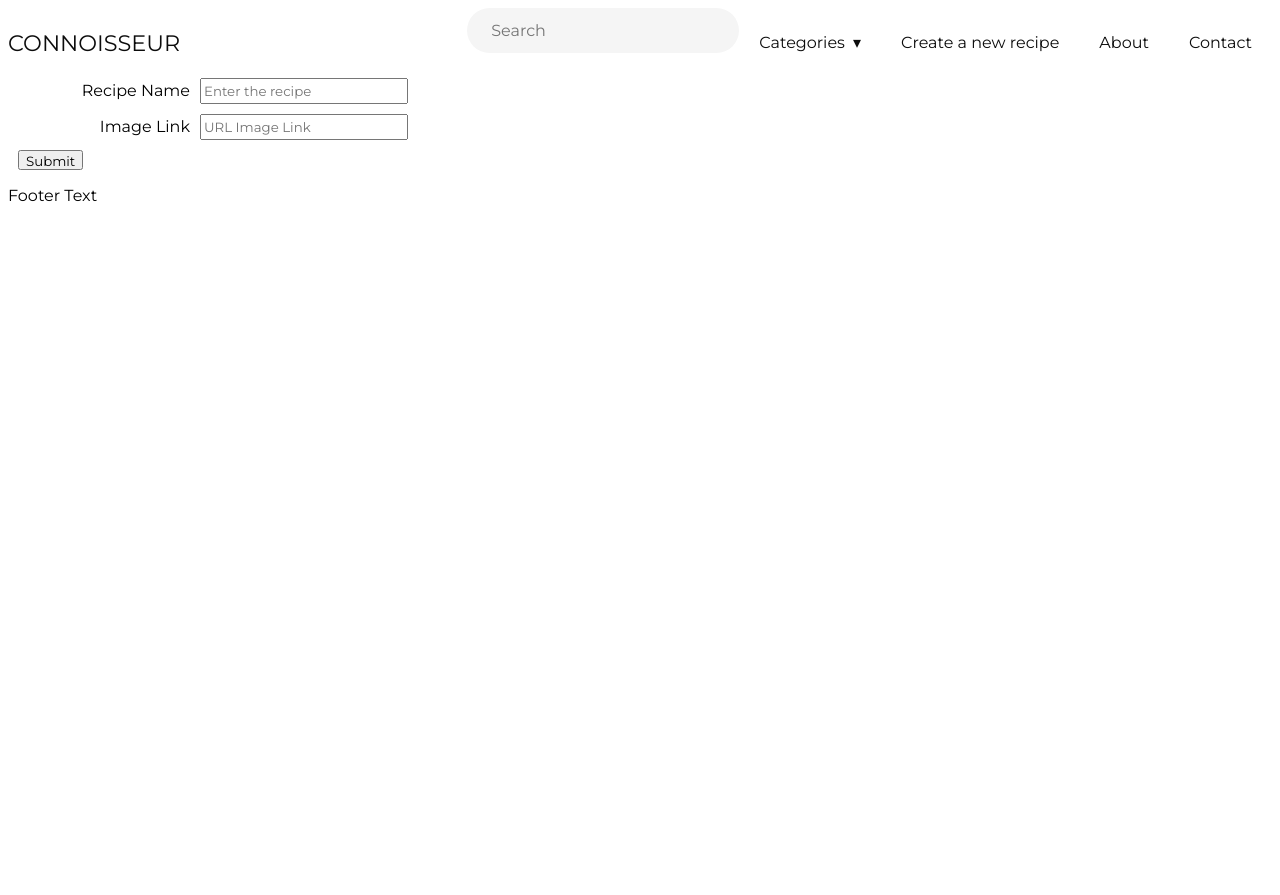
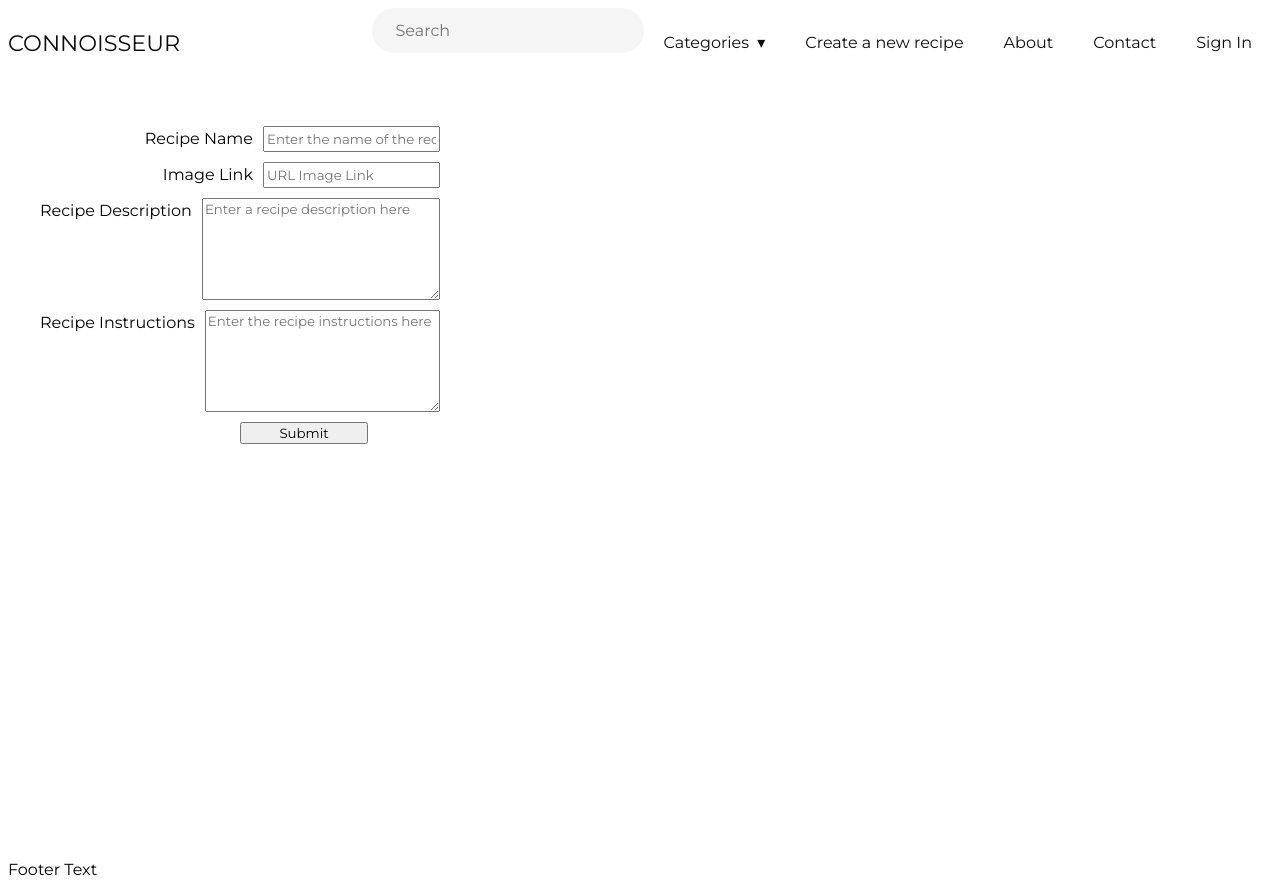
Before and after one commit to msmelissacz21/connoisseur, a React (Create React App) app: page /newrecipe in a window 1280 px wide. Before the commit the page ends 800 px from the top, so only its background shows below. Built offline with nearby package versions, Linux system fonts and the light colour scheme.

Commit message:
add sign up

```diff
--- a/src/App.tsx
+++ b/src/App.tsx
@@ -7,6 +7,7 @@ import './Scss/style.scss';
 import { Route, Routes } from 'react-router-dom';
 import NewRecipe from './Components/CreateNewRecipe/NewRecipe'
 import Home from './Components/Home/Home'
+import About from './Components/About/About'
 
 
 function App() {
@@ -14,6 +15,7 @@ function App() {
     <Routes>
       <Route path ='/' element={<Home />} />
       <Route path='/newrecipe' element={<NewRecipe />} />
+      <Route path = '/about' element={<About />} />
     </Routes>
   );
 }
--- /dev/null
+++ b/src/Components/About/About.tsx
@@ -0,0 +1,14 @@
+import Navbar from "../Navbar/Navbar"
+
+function About() {
+  return (
+    <div><Navbar/>
+        <div>
+            <h1>About</h1>
+            <p>Welcome to Connoisseur, a food recipe app designed with peoples wants and needs in mind.</p>
+        </div>
+    </div>
+  )
+}
+
+export default About
--- a/src/Components/CreateNewRecipe/NewRecipe.tsx
+++ b/src/Components/CreateNewRecipe/NewRecipe.tsx
@@ -4,19 +4,63 @@ import Navbar from '../Navbar/Navbar'
 import Footer from '../Footer/Footer'
 
 function NewRecipe() {
+
+  function handleSubmit(event: any) {
+    let name: string = event.target[0].value;
+
+    let hyphenNameID = name.replace(/\s+/g, '-').toLowerCase();
+
+    let content = event.target[2] + "$instructions$" + event.target[3]
+    let recipe = {
+      id: 'msmelissacz21@gmail.com_'+hyphenNameID,
+      userID: 'msmelissacz21@gmail.com',
+      name: name,
+      image: event.target[1].value,
+      content: content
+    }
+
+    let body= JSON.stringify(recipe)
+
+    fetch('https://kadmdsrtbiqlrq6v6tpcb4jlsy0ztkju.lambda-url.us-east-2.on.aws/recipes', {
+        method: 'POST',
+        body: body,
+        headers: {
+          'Content-type': 'application/json;',
+        },
+        mode: 'no-cors'
+      }).then(
+      (res)=>{
+        alert(res)
+      },
+      (err)=>{
+        alert(err)
+      }
+    )
+
+  }
+
+
   return (
     <div className='new_recipe_div'>
       <Navbar/>
-      <form className='new_recipe_form'>
+      <form onSubmit={handleSubmit} className='new_recipe_form'>
         <label className='new_recipe_label'>
-          Recipe Name <input type='text' name='name' placeholder='Enter the recipe' className='new_recipe_input' />
+          Recipe Name <input type='text' name='name' placeholder='Enter the name of the recipe' className='new_recipe_input' />
         </label>
 
         <label  className='new_recipe_label'>
           Image Link <input type='text' name='image' placeholder='URL Image Link' className='new_recipe_input'/>
         </label>
 
-        <input type='submit' value='Submit' className='new_recipe_input'/>
+        <label className='new_recipe_label'>
+          Recipe Description <textarea name='description' rows={6} cols={50} placeholder='Enter a recipe description here' className='new_recipe_input'></textarea>
+        </label>
+
+        <label className='new_recipe_label'>
+          Recipe Instructions <textarea name='instructions' rows={6} cols={50} placeholder='Enter the recipe instructions here' className='new_recipe_input'></textarea>
+        </label>
+
+        <input type='submit' value='Submit' className='new_recipe_submit_button'/>
       </form>
       <Footer/>
     </div>
--- a/src/Components/Home/Card.tsx
+++ b/src/Components/Home/Card.tsx
@@ -31,20 +31,27 @@ const ExpandMore = styled((props: ExpandMoreProps) => {
   }),
 }));
 
-export default function RecipeReviewCard() {
+export default function RecipeReviewCard(props: any) {
   const [expanded, setExpanded] = React.useState(false);
-
 
   const handleExpandClick = () => {
     setExpanded(!expanded);
   };
+
+  let description = ''
+  let instructions = ''
+
+  if(props.recipe) {
+    description = props.recipe.content.split('$instructions$')[0]
+    instructions = props.recipe.content.split('$instructions$')[1]
+  }
 
   return (
     <Card sx={{ maxWidth: 345 }}>
       <CardHeader
         avatar={
           <Avatar sx={{ bgcolor: red[500] }} aria-label="recipe">
-            R
+            {props.recipe.userID[0]}
           </Avatar>
         }
         action={
@@ -52,20 +59,18 @@ export default function RecipeReviewCard() {
             <MoreVertIcon />
           </IconButton>
         }
-        title="Shrimp and Chorizo Paella"
-        subheader="September 14, 2016"
+        title={props.recipe.name}
+        subheader=""
       />
       <CardMedia
         component="img"
         height="194"
-        src={ process.env.PUBLIC_URL + "/images/shrimp_and_chorizo_paella.jpg" }
+        image={props.recipe.image}
         alt="Paella dish"
       />
       <CardContent>
         <Typography variant="body2" color="text.secondary">
-          This impressive paella is a perfect party dish and a fun meal to cook
-          together with your guests. Add 1 cup of frozen peas along with the mussels,
-          if you like.
+          {description}
         </Typography>
       </CardContent>
       <CardActions disableSpacing>
@@ -94,28 +99,7 @@ export default function RecipeReviewCard() {
         <CardContent>
           <Typography paragraph>Method:</Typography>
           <Typography paragraph>
-            Heat 1/2 cup of the broth in a pot until simmering, add saffron and set
-            aside for 10 minutes.
-          </Typography>
-          <Typography paragraph>
-            Heat oil in a (14- to 16-inch) paella pan or a large, deep skillet over
-            medium-high heat. Add chicken, shrimp and chorizo, and cook, stirring
-            occasionally until lightly browned, 6 to 8 minutes. Transfer shrimp to a
-            large plate and set aside, leaving chicken and chorizo in the pan. Add
-            pimentón, bay leaves, garlic, tomatoes, onion, salt and pepper, and cook,
-            stirring often until thickened and fragrant, about 10 minutes. Add
-            saffron broth and remaining 4 1/2 cups chicken broth; bring to a boil.
-          </Typography>
-          <Typography paragraph>
-            Add rice and stir very gently to distribute. Top with artichokes and
-            peppers, and cook without stirring, until most of the liquid is absorbed,
-            15 to 18 minutes. Reduce heat to medium-low, add reserved shrimp and
-            mussels, tucking them down into the rice, and cook again without
-            stirring, until mussels have opened and rice is just tender, 5 to 7
-            minutes more. (Discard any mussels that don&apos;t open.)
-          </Typography>
-          <Typography>
-            Set aside off of the heat to let rest for 10 minutes, and then serve.
+            {instructions}
           </Typography>
         </CardContent>
       </Collapse>
--- a/src/Components/Home/Home.tsx
+++ b/src/Components/Home/Home.tsx
@@ -1,18 +1,67 @@
-import React from 'react'
+import React, { useState } from 'react'
 import Navbar from '../Navbar/Navbar'
 import PrimaryHeader from './PrimaryHeader'
 import Footer from '../Footer/Footer'
 import RecipeReviewCard from './Card'
 
 function Home() {
+  const [recipes, setRecipes] = useState(null)
+
+  let access_token = get_token_on_sign_in()
+
+  if(access_token != '') {
+    fetch('https://kadmdsrtbiqlrq6v6tpcb4jlsy0ztkju.lambda-url.us-east-2.on.aws/sign-in-or-sign-up?access_token=' + access_token).then(
+      (resp) => {
+        resp.json().then(
+          (data) => {
+            console.log(data)
+          }
+        )
+      }
+    )
+  }
+
+  if(recipes == null) {
+    fetch('https://kadmdsrtbiqlrq6v6tpcb4jlsy0ztkju.lambda-url.us-east-2.on.aws/all-recipes').then(
+      (resp) => {
+        resp.json().then(
+          (data) => {
+            setRecipes(data)
+          }
+        )
+      },
+      (err) => {
+        console.log(err)
+      }
+    )
+  }
+
+  let recipeCards = []
+  if(recipes != null) {
+    let i = 0
+    for(let r of recipes as any[]){
+      recipeCards.push(<RecipeReviewCard key={i} recipe={r}></RecipeReviewCard>)
+      i++
+    }
+  }
+
   return (
     <div className='container'>
       <Navbar/>
       <PrimaryHeader/>
-      <RecipeReviewCard/>
+      <div className='recipe-cards'>
+        {recipeCards}
+      </div>
       <Footer/>
     </div>
   )
 }
 
+function get_token_on_sign_in(): string {
+  if(window.location.hash == undefined || window.location.hash == '') {
+    return ''
+  }
+  return window.location.hash.split('access_token=')[1].split('&')[0]
+}
+
 export default Home
--- a/src/Components/Navbar/Navbar.tsx
+++ b/src/Components/Navbar/Navbar.tsx
@@ -5,7 +5,7 @@ function Navbar() {
   return (
     <section className="navigation">
             <div className="brand">
-            <a href="#!">Connoisseur</a>
+            <a href="/">Connoisseur</a>
             </div>
 
             <div className='nav-right'>
@@ -35,9 +35,10 @@ function Navbar() {
                             <li><a href="#!">Pet Food</a></li>
                         </ul>
                     </li>
-                    <li><a href="#!">Create a new recipe</a></li>
-                    <li><a href="#!">About</a></li>
+                    <li><a href="/newrecipe">Create a new recipe</a></li>
+                    <li><a href="/about">About</a></li>
                     <li><a href="#!">Contact</a></li>
+                    <li><a href="https://connoisseur.auth.us-east-2.amazoncognito.com/login?client_id=22nnq80mk25gqgmtr4a1uh9le3&response_type=token&scope=openid&redirect_uri=https%3A%2F%2Fmain.d705r9e02zq6h.amplifyapp.com%2F">Sign In</a></li>
                 </ul>
                 </nav>
             </div>
--- a/src/Scss/style.scss
+++ b/src/Scss/style.scss
@@ -117,21 +117,6 @@
     align-items: center
 }
 
-.new_recipe_label {
-    display: flex;
-    flex-direction: row;
-    justify-content: flex-end;
-    text-align: right;
-    width: 400px;
-    line-height: 26px;
-    margin-bottom: 10px;
-}
-
-.new_recipe_input {
-    height: 20px;
-    flex: 0 0 200px;
-    margin-left: 10px;
-}
 
 // Navbar SCSS ----------------------------------------------------------------------------------------------------------------------------------------------------------
 
@@ -368,3 +353,49 @@ nav {
     height: 100vh;
 
 }
+
+
+// New Reicpe Form CSS ------------------------------------------------------------------------------------------------------
+
+.new_recipe_form {
+    display: flex;
+    flex-direction: column;
+    padding-bottom: 50vh;
+    margin-left: 2em;
+    margin-top: 3em;
+    // align-content: flex-end;
+}
+
+.new_recipe_label {
+    display: flex;
+    flex-direction: row;
+    justify-content: flex-end;
+    text-align: right;
+    width: 400px;
+    line-height: 26px;
+    margin-bottom: 10px;
+    white-space:nowrap;
+}
+
+.new_recipe_input {
+    margin-left: 10px;
+    width: auto;
+    max-width: 30vw;
+}
+
+.new_recipe_submit_button {
+    max-width: 10vw;
+    align-self: auto;
+    margin-left: 15em;
+}
+
+
+.recipe-cards {
+    display: flex;
+    flex-direction: row;
+    flex-wrap: wrap;
+    justify-content: center;
+    .MuiCard-root {
+        margin: 1em;
+    }
+}
```
Also changed, not shown: src/Components/Contact/Contact.tsx (added, +9 -0 lines), 1 other file (tests, documents, lock files or other folders).
